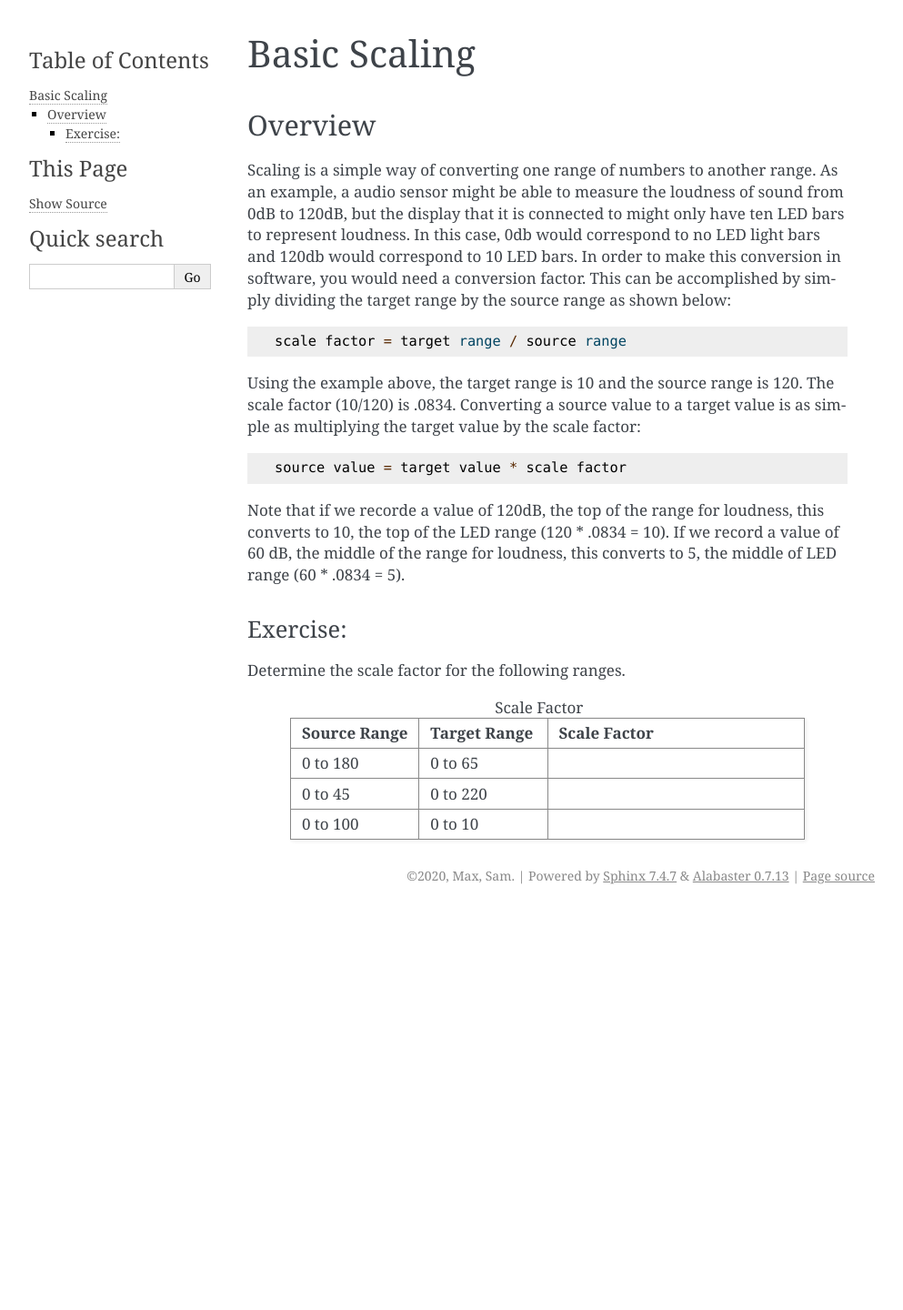
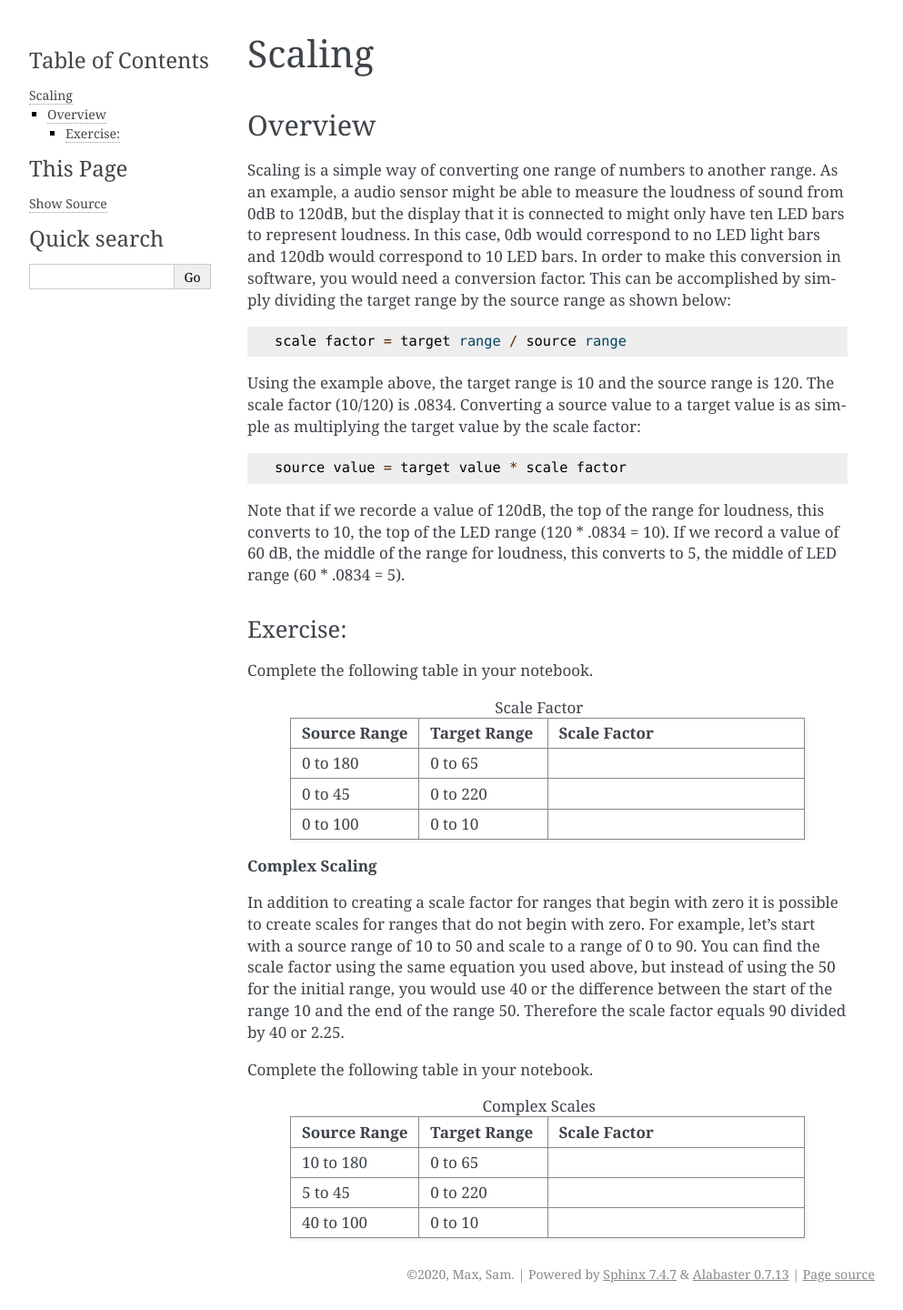
Before and after one commit to maxtkc/mvths-wiki, a Sphinx documentation site: the page built from docs/021i-scaling.rst, in a window 1280 px wide. Shown: the whole page at 91% size, without its empty margins (148-1141 px from the left). Built offline with Sphinx 7.4.7, drawn with Linux system fonts in a browser that asks for light colours; before the commit the page ends 1002 px from its top, so only the background shows below that.

Commit message:
Update 021i-scaling.rst

```diff
--- a/docs/021i-scaling.rst
+++ b/docs/021i-scaling.rst
@@ -1,4 +1,4 @@
-Basic Scaling
+Scaling
 ==============
 
 Overview
@@ -22,7 +22,7 @@ middle of the range for loudness, this converts to 5, the middle of LED range (6
 Exercise:
 ~~~~~~~~~
 
-Determine the scale factor for the following ranges.
+Complete the following table in your notebook.
 
 .. list-table:: Scale Factor
    :widths: 25 25 50
@@ -40,3 +40,28 @@ Determine the scale factor for the following ranges.
    * - 0 to 100
      - 0 to 10
      -
+
+| **Complex Scaling**
+In addition to creating a scale factor for ranges that begin with zero it is possible to create scales for ranges that do not begin with zero. For
+example, let’s start with a source range of 10 to 50 and scale to a range of 0 to 90. You can find the scale factor using the same equation
+you used above, but instead of using the 50 for the initial range, you would use 40 or the difference between the start of the range 10 and the end of the
+range 50.  Therefore the scale factor equals 90 divided by 40 or 2.25.
+
+Complete the following table in your notebook.
+
+.. list-table:: Complex Scales
+   :widths: 25 25 50
+   :header-rows: 1
+
+   * - Source Range
+     - Target Range
+     - Scale Factor
+   * - 10 to 180
+     - 0 to 65
+     -
+   * - 5 to 45
+     - 0 to 220
+     -
+   * - 40 to 100
+     - 0 to 10
+     -
```
